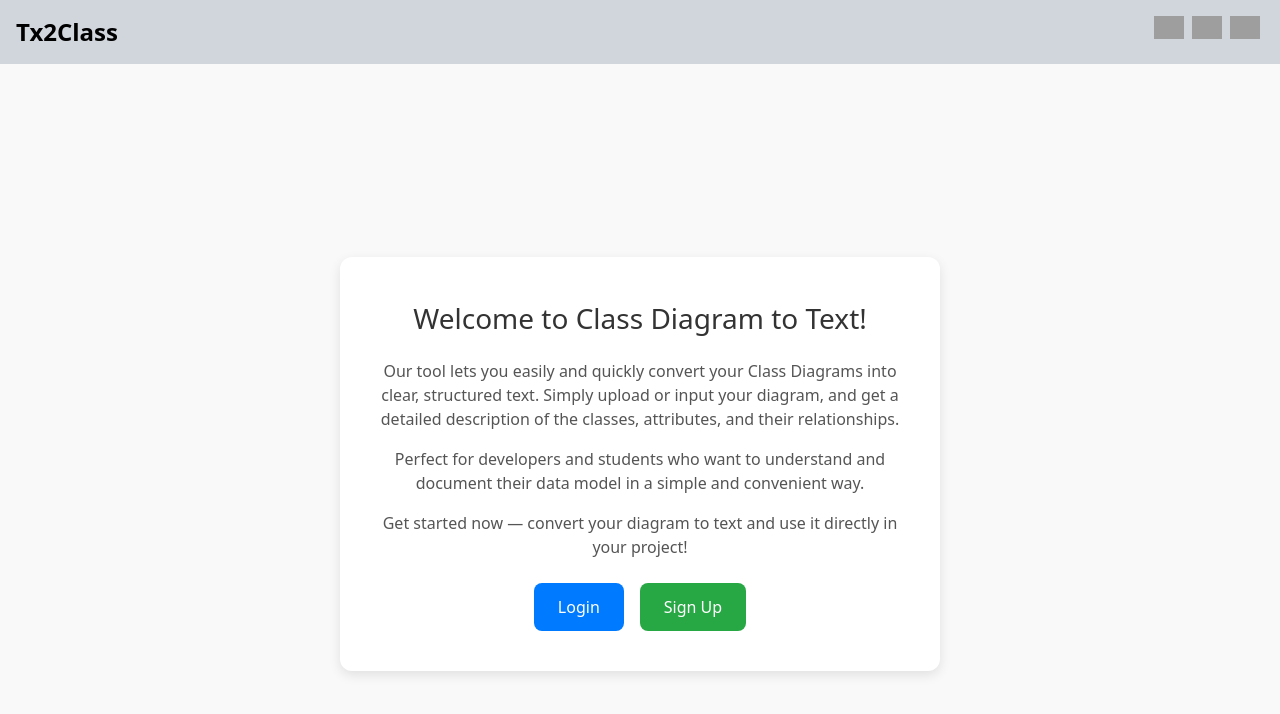
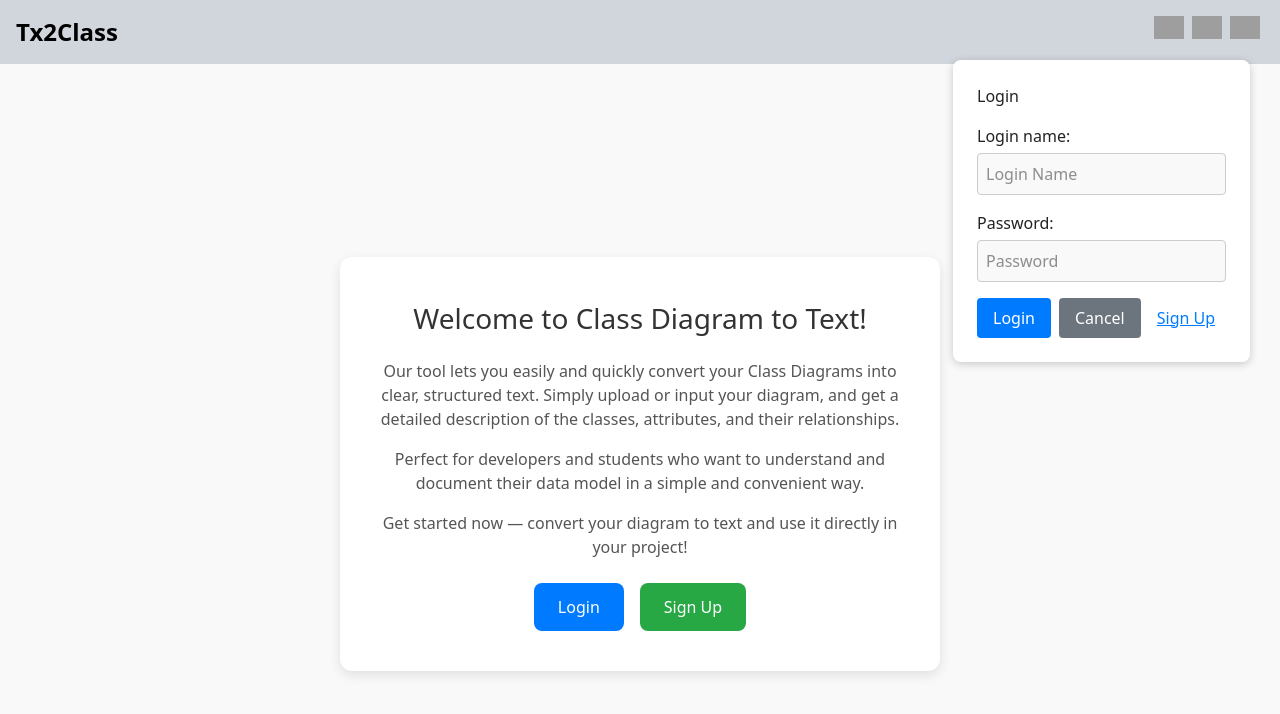
Before and after one commit to pelegc49/Web, a React (Vite) app in the folder Front/: page /home in a window 1280 px wide. Both pictures are taken after a click on the button "Login". Shown: the top 714 px of the page. Built offline with nearby package versions, Linux system fonts and the light colour scheme; no server answers; grey boxes are pictures that could not be loaded.

Commit message:
changes to logic

```diff
--- a/Front/src/App.jsx
+++ b/Front/src/App.jsx
@@ -1,33 +1,21 @@
 import './index.css'
 import Header from "./components/Header.jsx"
 import { Outlet, useNavigate } from 'react-router-dom'
-import { createContext, useLayoutEffect, useEffect, useState } from 'react'
-import axios from 'axios'
-// import Login from './components/Login.jsx'
-// import SignUp from './components/SignUp.jsx'
+import { createContext, useEffect, useState } from 'react'
+import Login from "./components/Login.jsx"
+import SignUp from "./components/SignUp.jsx"
 
 export const darkModeContext = createContext({darkMode: true, toggleDarkMode: () => {}});
 
 function App() {
-    const [data, setData] = useState({});
-    useLayoutEffect(()=>{
-        let user = {
-            name: "John Doe",
-            email: "john@doe",
-            password: "123456",
-            dob: "2000-01-01",
-            signupDate: "2023-01-01",
-            userId: "1234567890"
-        }
-        user = JSON.stringify(user);
-        axios.post(`/api/users/${user}`).then(res=>{setData(res.data)})
-    },[]);
-
     const currentDarkMode = localStorage.getItem('darkMode') === 'true' ? true : false;
     const [isDark, setDark] = useState(currentDarkMode);
+    const [user, setUser] = useState(null);
+
     const toggleDarkMode = () => {
         setDark(d=>!d);
     }
+
     useEffect(() => {
         localStorage.setItem('darkMode', isDark);
     }, [isDark]);
@@ -36,33 +24,67 @@ function App() {
     const [showSignUp, setShowSignUp] = useState(false);
 
     const navigate = useNavigate()
+
     useEffect(() => {
         navigate('/home');
     }, []);
 
+    // Simple handlers for showing/hiding modals
+    const handleShowLogin = () => {
+        setShowSignUp(false); // Close signup if open
+        setShowLogin(true);
+    };
+
+    const handleShowSignUp = () => {
+        setShowLogin(false); // Close login if open
+        setShowSignUp(true);
+    };
+
+    const handleCloseLogin = () => {
+        setShowLogin(false);
+    };
+
+    const handleCloseSignUp = () => {
+        setShowSignUp(false);
+    };
+
+    // Handle successful authentication
+    const handleAuthSuccess = (userData) => {
+        setUser(userData);
+        console.log('Authentication successful:', userData);
+        // You can add additional logic here like redirecting to a dashboard
+    };
+
     return (
         <darkModeContext.Provider value={{darkMode: isDark, toggleDarkMode}}>
             <div className="App">
-                {/* <p>{JSON.stringify(data.name)}</p> */}
-                <Header onLoginClick={() => setShowLogin(true)} />
+                <Header
+                    onLoginClick={handleShowLogin}
+                    user={user}
+                    onLogout={() => setUser(null)}
+                />
                 <div className={isDark?'bg-gray-900 text-white':'bg-gray-100 text-black'}>
                     <Outlet context={{
-                        onLoginClick: () => setShowLogin(true),
-                        onSignUpClick: () => setShowSignUp(true)
+                        onLoginClick: handleShowLogin,
+                        onSignUpClick: handleShowSignUp,
+                        user: user
                     }} />
                 </div>
-                {/* <Login
+
+                {/* Login Modal */}
+                <Login
                     open={showLogin}
-                    onClose={() => setShowLogin(false)}
-                    onSignUpClick={() => {
-                        setShowLogin(false);
-                        setShowSignUp(true);
-                    }}
+                    onClose={handleCloseLogin}
+                    onSignUpClick={handleShowSignUp}
+                    onSuccess={handleAuthSuccess}
                 />
+
+                {/* SignUp Modal */}
                 <SignUp
                     open={showSignUp}
-                    onClose={() => setShowSignUp(false)}
-                /> */}
+                    onClose={handleCloseSignUp}
+                    onSuccess={handleAuthSuccess}
+                />
             </div>
         </darkModeContext.Provider>
     )
--- a/Front/src/components/HomePage.jsx
+++ b/Front/src/components/HomePage.jsx
@@ -17,7 +17,6 @@ export default function HomePage() {
         <p style={styles.paragraph}>
           Get started now — convert your diagram to text and use it directly in your project!
         </p>
-
         <div style={styles.buttonGroup}>
           <button style={styles.loginButton} onClick={onLoginClick}>
             Login
--- a/Front/src/components/Login.jsx
+++ b/Front/src/components/Login.jsx
@@ -1,15 +1,61 @@
 import React, { useState } from 'react';
-import { auth } from './firebase';
-import { signInWithEmailAndPassword } from "firebase/auth";
+import axios from 'axios';
 
-export default function Login({ open, onClose, onSignUpClick }) {
+export default function Login({ open, onClose, onSignUpClick, onSuccess }) {
     const [loginName, setLoginName] = useState('');
     const [password, setPassword] = useState('');
+    const [error, setError] = useState('');
+    const [isLoading, setIsLoading] = useState(false);
 
-    const handleLogin = (e) => {
+    const handleLogin = async (e) => {
         e.preventDefault();
-        // Handle login logic here
+        setError('');
+        setIsLoading(true);
+
+        try {
+            const res = await axios.post('/api/users/login', {
+                username: loginName,
+                password
+            });
+
+            if (res.data && res.data.success) {
+                // Clear form
+                setLoginName('');
+                setPassword('');
+                setError('');
+
+                // Call success callback with user data
+                if (onSuccess) {
+                    onSuccess(res.data.user);
+                }
+
+                // Close modal
+                onClose();
+            } else {
+                setError(res.data.message || 'Login failed');
+            }
+        } catch (err) {
+            console.error('Login error:', err);
+            setError(err.response?.data?.message || 'Login failed. Please check your connection.');
+        } finally {
+            setIsLoading(false);
+        }
+    };
+
+    const handleClose = () => {
+        // Clear form when closing
+        setLoginName('');
+        setPassword('');
+        setError('');
         onClose();
+    };
+
+    const handleSignUpClick = () => {
+        // Clear form when switching to signup
+        setLoginName('');
+        setPassword('');
+        setError('');
+        onSignUpClick();
     };
 
     if (!open) return null;
@@ -34,8 +80,16 @@ export default function Login({ open, onClose, onSignUpClick }) {
                 color: "#222"
             }} onSubmit={handleLogin}>
                 <h2 style={{ color: "#222", marginBottom: "1rem" }}>Login</h2>
+
                 <div style={{ marginBottom: "1rem" }}>
-                    <label style={{ display: "block", marginBottom: "0.3rem", color: "#222", fontWeight: 500 }}>Login name:</label>
+                    <label style={{
+                        display: "block",
+                        marginBottom: "0.3rem",
+                        color: "#222",
+                        fontWeight: 500
+                    }}>
+                        Login name:
+                    </label>
                     <input
                         type="text"
                         placeholder="Login Name"
@@ -50,10 +104,19 @@ export default function Login({ open, onClose, onSignUpClick }) {
                             color: "#222"
                         }}
                         required
+                        disabled={isLoading}
                     />
                 </div>
+
                 <div style={{ marginBottom: "1rem" }}>
-                    <label style={{ display: "block", marginBottom: "0.3rem", color: "#222", fontWeight: 500 }}>Password:</label>
+                    <label style={{
+                        display: "block",
+                        marginBottom: "0.3rem",
+                        color: "#222",
+                        fontWeight: 500
+                    }}>
+                        Password:
+                    </label>
                     <input
                         type="password"
                         placeholder="Password"
@@ -68,13 +131,68 @@ export default function Login({ open, onClose, onSignUpClick }) {
                             color: "#222"
                         }}
                         required
+                        disabled={isLoading}
                     />
                 </div>
-                <button type="submit" style={{ marginRight: "1rem" }}>Login</button>
-                <button type="button" onClick={onClose} style={{ marginRight: "1rem" }}>Cancel</button>
-                <button type="button" onClick={onSignUpClick} style={{ background: "transparent", color: "#007bff", border: "none", textDecoration: "underline", cursor: "pointer" }}>
-                    Sign Up
-                </button>
+
+                {error && (
+                    <div style={{
+                        color: 'red',
+                        marginBottom: '1rem',
+                        fontSize: '0.9rem'
+                    }}>
+                        {error}
+                    </div>
+                )}
+
+                <div style={{ display: 'flex', flexWrap: 'wrap', gap: '0.5rem' }}>
+                    <button
+                        type="submit"
+                        disabled={isLoading}
+                        style={{
+                            padding: '0.5rem 1rem',
+                            backgroundColor: isLoading ? '#ccc' : '#007bff',
+                            color: 'white',
+                            border: 'none',
+                            borderRadius: '4px',
+                            cursor: isLoading ? 'not-allowed' : 'pointer'
+                        }}
+                    >
+                        {isLoading ? 'Logging in...' : 'Login'}
+                    </button>
+
+                    <button
+                        type="button"
+                        onClick={handleClose}
+                        disabled={isLoading}
+                        style={{
+                            padding: '0.5rem 1rem',
+                            backgroundColor: '#6c757d',
+                            color: 'white',
+                            border: 'none',
+                            borderRadius: '4px',
+                            cursor: isLoading ? 'not-allowed' : 'pointer'
+                        }}
+                    >
+                        Cancel
+                    </button>
+
+                    <button
+                        type="button"
+                        onClick={handleSignUpClick}
+                        disabled={isLoading}
+                        style={{
+                            background: "transparent",
+                            color: "#007bff",
+                            border: "none",
+                            textDecoration: "underline",
+                            cursor: isLoading ? 'not-allowed' : 'pointer',
+                            padding: '0.5rem'
+                        }}
+                    >
+                        Sign Up
+                    </button>
+                </div>
             </form>
         </div>
     );
--- a/Front/src/components/SignUp.jsx
+++ b/Front/src/components/SignUp.jsx
@@ -1,51 +1,89 @@
-// import { auth, db } from './firebase';
-// import { createUserWithEmailAndPassword } from "firebase/auth";
-// import { doc, setDoc } from "firebase/firestore";
 import React, { useState } from 'react';
-export default function SignUp({ open, onClose }) {
-  const [name, setName] = useState('');
-  const [dob, setDob] = useState('');
+import axios from 'axios';
+
+export default function SignUp({ open, onClose, onSuccess }) {
+    const [username, setUsername] = useState('');
     const [password, setPassword] = useState('');
     const [confirm, setConfirm] = useState('');
     const [captcha, setCaptcha] = useState('');
+    const [error, setError] = useState('');
+    const [success, setSuccess] = useState('');
+    const [isLoading, setIsLoading] = useState(false);
+
     // For demonstration, a simple static captcha
     const captchaText = "5gT9b";
 
     const handleSignUp = async (e) => {
         e.preventDefault();
+        setError('');
+        setSuccess('');
 
+        // Validation
         if (password !== confirm) {
-    alert("Passwords do not match");
+            setError("Passwords do not match");
             return;
         }
 
         if (captcha !== captchaText) {
-    alert("Invalid captcha");
+            setError("Invalid captcha");
             return;
         }
 
-  const email = `${name.replace(/\s+/g, '').toLowerCase()}@example.com`;
+        if (username.length < 3) {
+            setError("Username must be at least 3 characters long");
+            return;
+        }
+
+        if (password.length < 6) {
+            setError("Password must be at least 6 characters long");
+            return;
+        }
+
+        setIsLoading(true);
 
         try {
-    const userCredential = await createUserWithEmailAndPassword(auth, email, password);
-    const user = userCredential.user;
+            //const userCredential = await createUserWithEmailAndPassword(auth, username, password);
+            // Call backend API to add client
+            await axios.post("/api/users/clients", {
+                name: username,
+                email: userCredential.user.email,
+            });
+            setSuccess('Signup successful! You can now log in.');
 
-    await setDoc(doc(db, "clients", user.uid), {
-      name,
-      dob,
-      signupDate: new Date().toISOString(),
-      userId: user.uid
-    });
+            // Clear form
+            setUsername('');
+            setPassword('');
+            setConfirm('');
+            setCaptcha('');
+            setError('');
 
-    alert("Sign up successful!");
+            // Call success callback with user data
+            if (onSuccess) {
+                onSuccess(userCredential.user);
+            }
+
+            // Close modal after a short delay to show success message
+            setTimeout(() => {
                 onClose();
-  } catch (error) {
-    alert("Sign up failed: " + error.message);
-    console.error("SignUp Error:", error);
+            }, 1500);
+        } catch (err) {
+            console.error('Signup error:', err);
+            setError(err.response?.data?.message || 'Signup failed. Please check your connection.');
+        } finally {
+            setIsLoading(false);
         }
     };
 
-
+    const handleClose = () => {
+        // Clear form when closing
+        setUsername('');
+        setPassword('');
+        setConfirm('');
+        setCaptcha('');
+        setError('');
+        setSuccess('');
+        onClose();
+    };
 
     if (!open) return null;
 
@@ -69,13 +107,21 @@ const handleSignUp = async (e) => {
                 color: "#222"
             }} onSubmit={handleSignUp}>
                 <h2 style={{ color: "#222", marginBottom: "1rem" }}>Sign Up</h2>
+
                 <div style={{ marginBottom: "1rem" }}>
-          <label style={{ display: "block", marginBottom: "0.3rem", color: "#222", fontWeight: 500 }}>Name:</label>
+                    <label style={{
+                        display: "block",
+                        marginBottom: "0.3rem",
+                        color: "#222",
+                        fontWeight: 500
+                    }}>
+                        Username:
+                    </label>
                     <input
                         type="text"
-            placeholder="Your Name"
-            value={name}
-            onChange={e => setName(e.target.value)}
+                        placeholder="Your Username"
+                        value={username}
+                        onChange={e => setUsername(e.target.value)}
                         style={{
                             width: "100%",
                             padding: "0.5rem",
@@ -85,27 +131,20 @@ const handleSignUp = async (e) => {
                             color: "#222"
                         }}
                         required
+                        disabled={isLoading}
+                        minLength={3}
                     />
                 </div>
+
                 <div style={{ marginBottom: "1rem" }}>
-          <label style={{ display: "block", marginBottom: "0.3rem", color: "#222", fontWeight: 500 }}>Date of Birth:</label>
-          <input
-            type="date"
-            value={dob}
-            onChange={e => setDob(e.target.value)}
-            style={{
-              width: "100%",
-              padding: "0.5rem",
-              border: "1px solid #ccc",
-              borderRadius: "4px",
-              background: "#f9f9f9",
-              color: "#222"
-            }}
-            required
-          />
-        </div>
-        <div style={{ marginBottom: "1rem" }}>
-          <label style={{ display: "block", marginBottom: "0.3rem", color: "#222", fontWeight: 500 }}>Password:</label>
+                    <label style={{
+                        display: "block",
+                        marginBottom: "0.3rem",
+                        color: "#222",
+                        fontWeight: 500
+                    }}>
+                        Password:
+                    </label>
                     <input
                         type="password"
                         placeholder="Password"
@@ -120,10 +159,20 @@ const handleSignUp = async (e) => {
                             color: "#222"
                         }}
                         required
+                        disabled={isLoading}
+                        minLength={6}
                     />
                 </div>
+
                 <div style={{ marginBottom: "1rem" }}>
-          <label style={{ display: "block", marginBottom: "0.3rem", color: "#222", fontWeight: 500 }}>Confirm Password:</label>
+                    <label style={{
+                        display: "block",
+                        marginBottom: "0.3rem",
+                        color: "#222",
+                        fontWeight: 500
+                    }}>
+                        Confirm Password:
+                    </label>
                     <input
                         type="password"
                         placeholder="Confirm Password"
@@ -138,11 +187,30 @@ const handleSignUp = async (e) => {
                             color: "#222"
                         }}
                         required
+                        disabled={isLoading}
                     />
                 </div>
+
                 <div style={{ marginBottom: "1rem" }}>
-          <label style={{ display: "block", marginBottom: "0.3rem", color: "#222", fontWeight: 500 }}>Captcha:</label>
-          <div style={{ marginBottom: "0.3rem", fontWeight: "bold", letterSpacing: "2px", background: "#eee", padding: "0.5rem", borderRadius: "4px", width: "fit-content" }}>{captchaText}</div>
+                    <label style={{
+                        display: "block",
+                        marginBottom: "0.3rem",
+                        color: "#222",
+                        fontWeight: 500
+                    }}>
+                        Captcha:
+                    </label>
+                    <div style={{
+                        marginBottom: "0.3rem",
+                        fontWeight: "bold",
+                        letterSpacing: "2px",
+                        background: "#eee",
+                        padding: "0.5rem",
+                        borderRadius: "4px",
+                        width: "fit-content"
+                    }}>
+                        {captchaText}
+                    </div>
                     <input
                         type="text"
                         placeholder="Enter captcha"
@@ -157,10 +225,62 @@ const handleSignUp = async (e) => {
                             color: "#222"
                         }}
                         required
+                        disabled={isLoading}
                     />
                 </div>
-        <button type="submit" style={{ marginRight: "1rem" }}>Sign Up</button>
-        <button type="button" onClick={onClose}>Cancel</button>
+
+                {error && (
+                    <div style={{
+                        color: 'red',
+                        marginBottom: '1rem',
+                        fontSize: '0.9rem'
+                    }}>
+                        {error}
+                    </div>
+                )}
+
+                {success && (
+                    <div style={{
+                        color: 'green',
+                        marginBottom: '1rem',
+                        fontSize: '0.9rem'
+                    }}>
+                        {success}
+                    </div>
+                )}
+
+                <div style={{ display: 'flex', gap: '0.5rem' }}>
+                    <button
+                        type="submit"
+                        disabled={isLoading}
+                        style={{
+                            padding: '0.5rem 1rem',
+                            backgroundColor: isLoading ? '#ccc' : '#28a745',
+                            color: 'white',
+                            border: 'none',
+                            borderRadius: '4px',
+                            cursor: isLoading ? 'not-allowed' : 'pointer'
+                        }}
+                    >
+                        {isLoading ? 'Signing up...' : 'Sign Up'}
+                    </button>
+
+                    <button
+                        type="button"
+                        onClick={handleClose}
+                        disabled={isLoading}
+                        style={{
+                            padding: '0.5rem 1rem',
+                            backgroundColor: '#6c757d',
+                            color: 'white',
+                            border: 'none',
+                            borderRadius: '4px',
+                            cursor: isLoading ? 'not-allowed' : 'pointer'
+                        }}
+                    >
+                        Cancel
+                    </button>
+                </div>
             </form>
         </div>
     );
```
Also changed, not shown: 1 other file (tests, documents, lock files or other folders). Lines whose indentation alone changed are shown as unchanged.
